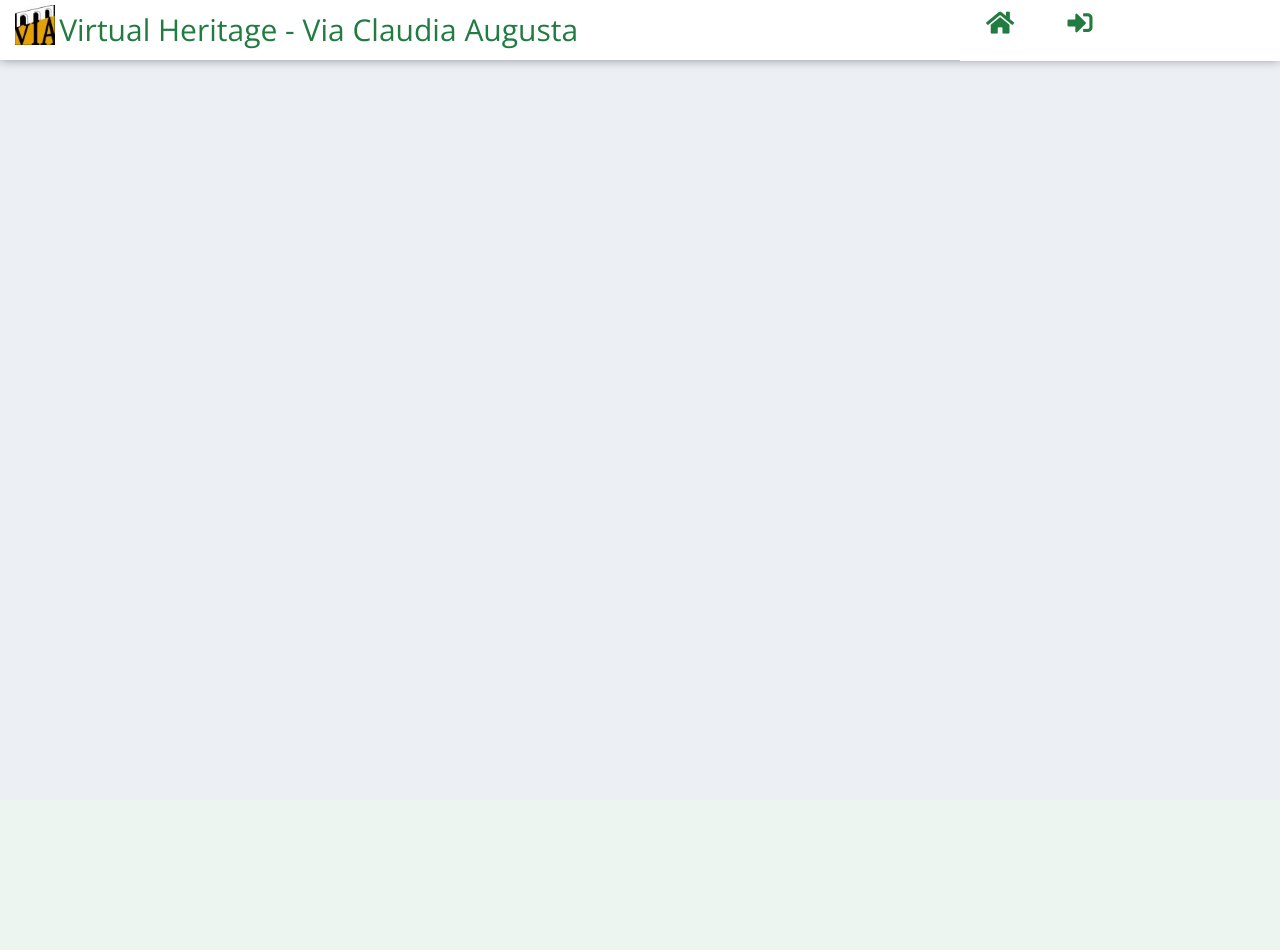
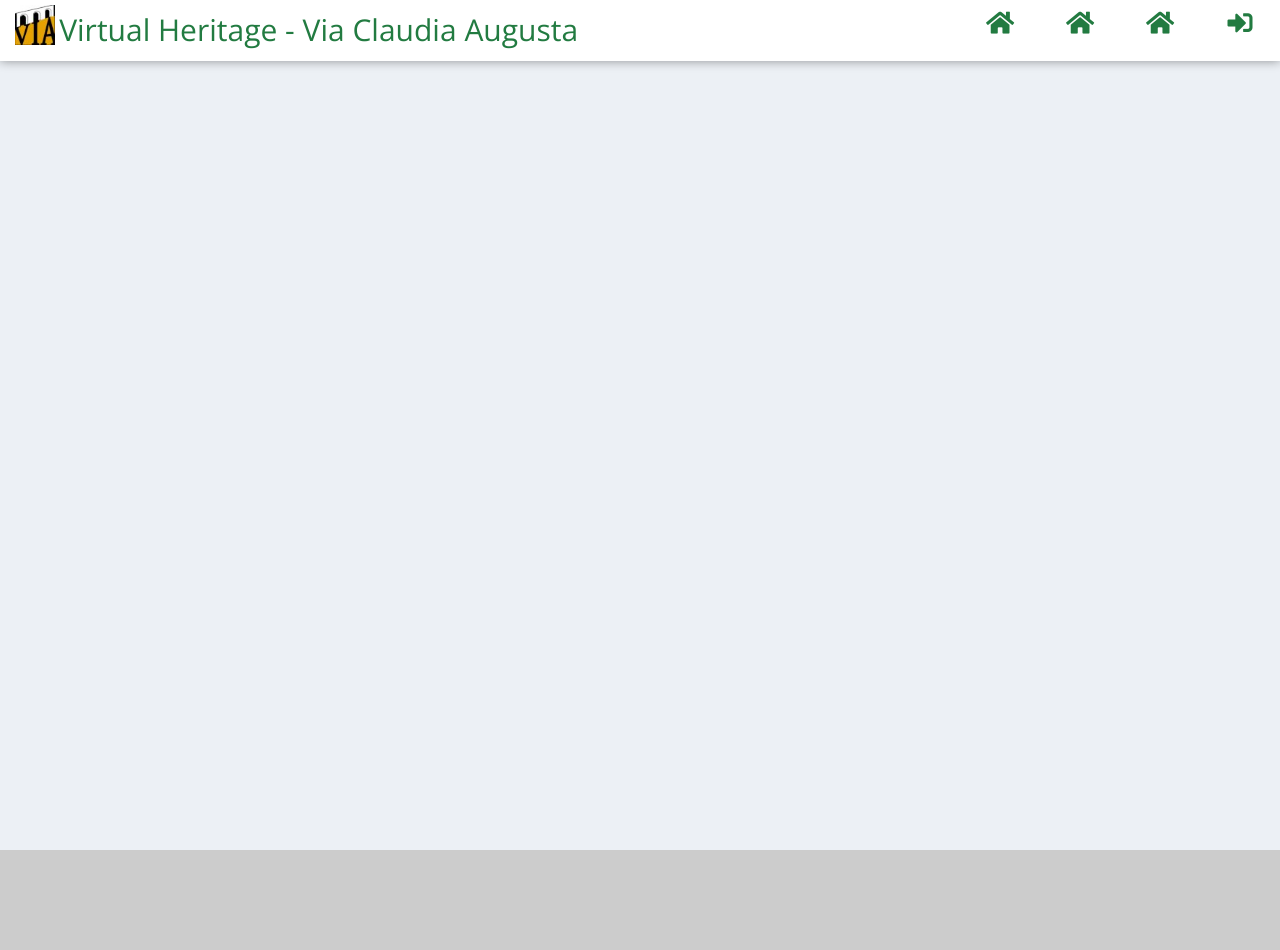
Before and after one commit to ArcTeam/vca, a PHP site: page / in a window 1280 px wide. Before the commit the page ends 67 px from the top, so only its background shows below. Run offline with PHP 8.4, Linux system fonts and the light colour scheme; some libraries are stand-ins or nearby versions.

Commit message:
sistemazione db

```diff
--- a/css/main.css
+++ b/css/main.css
@@ -1,19 +1,19 @@
+/* csslint adjoining-classes: false ,order-alphabetical: false, ids: false,unqualified-attributes: false */
 html,body{font-family: 'Open Sans', sans-serif;color: #363A3F;background: #ecf0f5;}
 a{text-decoration: none;}
-ul{list-style-type: none;marg}
+ul{list-style-type: none;}
 
 
-.mainHeader{position: fixed;top: 0;left: 0;width: 100%;height:60px;background: #fff; box-shadow:0 0 10px rgba(0,0,0,.4); z-index:2000;}
-.mainHeader h2{font-size: 20px;color:rgb(34,123,65);text-align:center;display: inline-block;}
+.mainHeader{position: fixed;top: 0;left: 0;width: 100%;background: #fff; box-shadow:0 0 10px rgba(0,0,0,.4); z-index:2000;}
+.mainHeader h2{font-size: 14px;color:rgb(34,123,65);text-align:center;display: inline-block;}
 .mainHeader img{width:20px; vertical-align: sub;}
 .mainHeader li{width:25%;text-align:center;}
 .mainHeader a{color:#fff;font-size:15px;padding:.3rem;}
-
-.menuHeader{background: rgb(34,123,65); margin-top: 3px;}
-
-.mainSection{padding-top: 100px;}
-
-.mainFooter{position: relative;min-height:400px;height:auto;background: }
+.mainHeader i{display: block;}
+.mainHeader span{font-size: 10px;}
+.menuHeader{background: rgb(34,123,65); margin-top: 0;}
+.mainSection{padding-top: 100px;min-height: 600px; height: auto;}
+.mainFooter{position: relative; min-height:100px; height:auto; background: #ccc; }
 .animation{-webkit-transition: all .5s ease; -moz-transition: all .5s ease; -ms-transition: all .5s ease; -o-transition: all .5s ease; transition: all .5s ease;}
 
 /* // Extra small devices (portrait phones, less than 576px) */
@@ -34,10 +34,11 @@ ul{list-style-type: none;marg}
 @media (min-width: 1200px) {
   .mainHeader h2{font-size: 30px; line-height: 3.8rem;text-align:left;}
   .mainHeader img{width:40px; vertical-align: sub;}
-  .mainHeader a{padding:10px 0px 3px;}
+  .mainHeader a{padding:10px 0 3px;}
   .mainHeader a:hover{background: rgb(34,123,65);}
   .mainHeader i{display:block; font-size: 25px; color:rgb(34,123,65);}
   .mainHeader a:hover>i{color:rgb(255,255,255);}
   .mainHeader span{color:rgb(255,255,255);font-size: 12px;}
-  .menuHeader{background: #fff;margin-top: 0;}
+  .menuHeader{background: #fff;}
+  .mainSection{min-height: 850px; height: auto;}
 }
--- a/inc/mainHeader.php
+++ b/inc/mainHeader.php
@@ -11,6 +11,18 @@
             <a href="index.php" class="nav-link animation">
               <i class="fas fa-home"></i>
               <span class="">home</span>
+            </a>
+          </li>
+          <li class="nav-item">
+            <a href="#" class="nav-link animation">
+              <i class="fas fa-home"></i>
+              <span class="">catalogue</span>
+            </a>
+          </li>
+          <li class="nav-item">
+            <a href="#" class="nav-link animation">
+              <i class="fas fa-home"></i>
+              <span class="">gallery</span>
             </a>
           </li>
           <li class="nav-item">
```
Also changed, not shown: db/181109.sql (+5 -9 lines).
